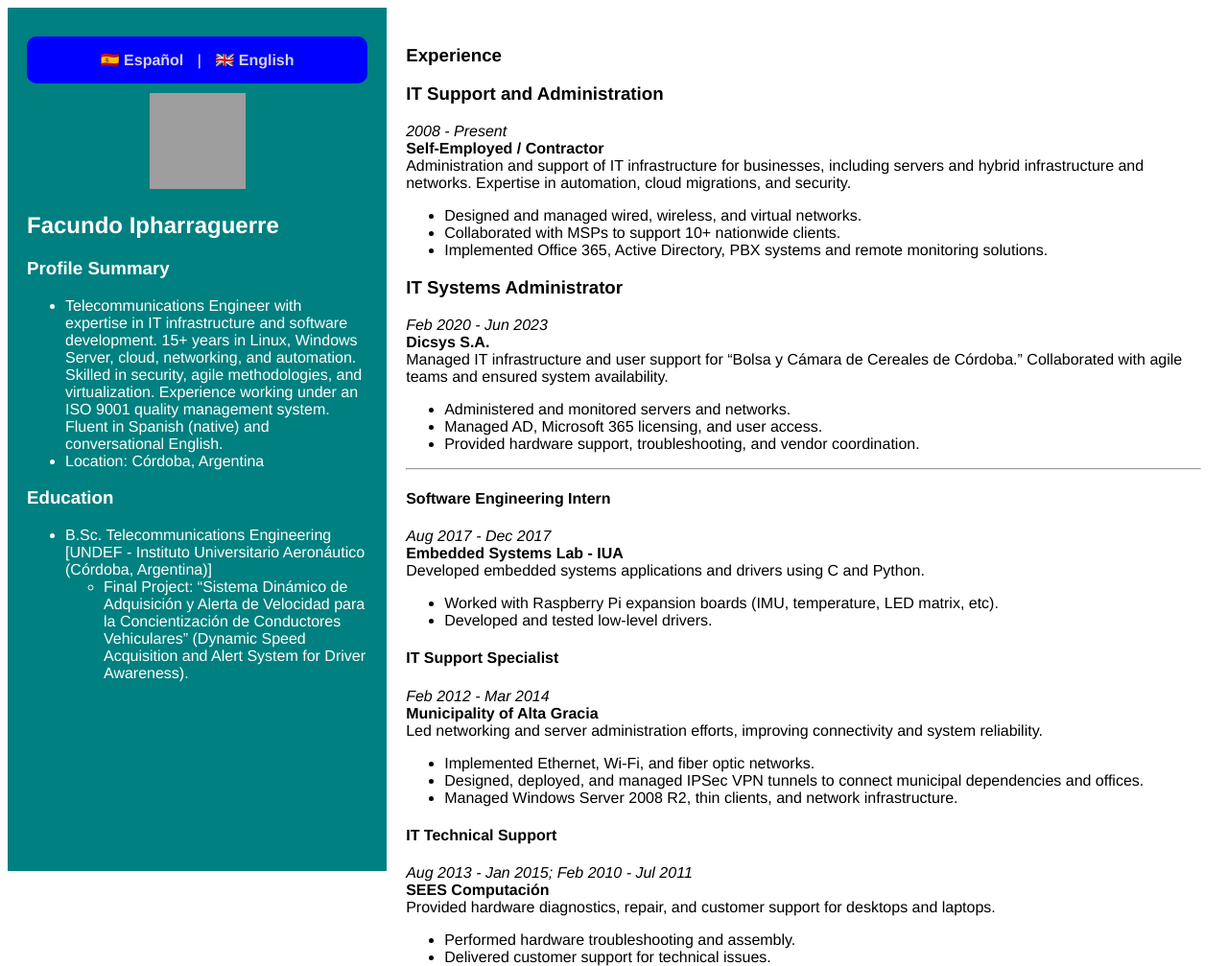
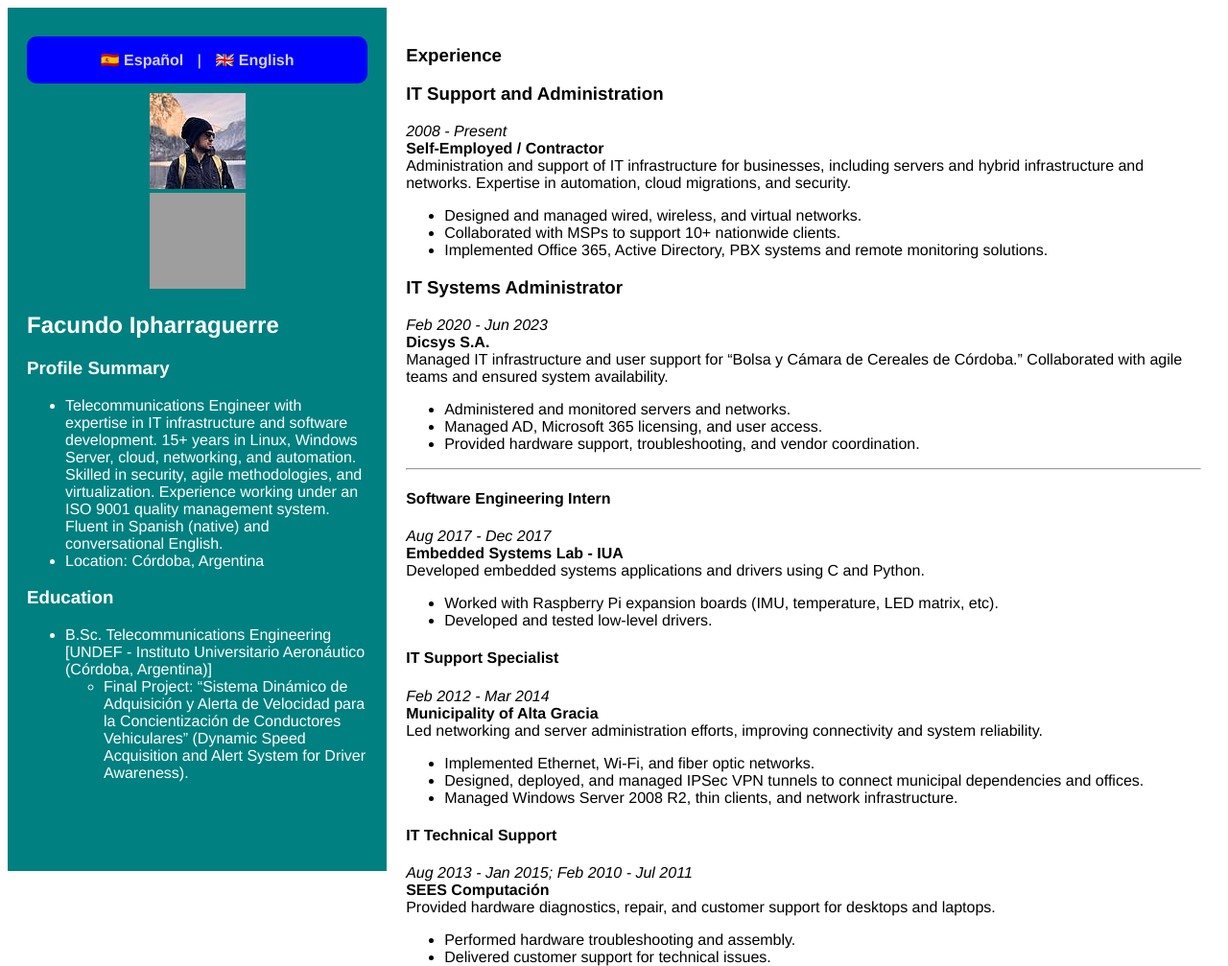
Before and after one commit to fipharraguerre/cv-homepage, a Jekyll site: the page built from index_en.md, in a window 1280 px wide. Shown: the whole page at 96% size. Built offline with Jekyll 4.4.1, drawn with Linux system fonts in a browser that asks for light colours; grey boxes are pictures that could not be loaded.

Commit message:
layout fixed

```diff
--- a/_layouts/default.html
+++ b/_layouts/default.html
@@ -12,6 +12,9 @@
 			<div id="language-switch">
 				<a href="{{ site.baseurl }}/es/">🇪🇸 Español</a> | <a href="{{ site.baseurl }}/en/">🇬🇧 English</a>
 			</div>
+				<div style="text-align: center;">
+				<img src="{{ site.baseurl }}/assets/avatar.jpg" alt="hallstatt" width="100" height="100">
+			</div>
             {{ page.sidebar | markdownify }}
         </aside>
 		<main class="content">
--- a/index_en.md
+++ b/index_en.md
@@ -6,7 +6,7 @@ permalink: /en/
 
 sidebar: |
   <div style="text-align: center;">
-    <img src="{{ site.baseurl }}/assets/avatar.jpg" alt="Hallstatt" width="100" height="100">
+    <img src="{{ site.baseurl }}/assets/avatar.jpg" alt="hallstatt" width="100" height="100">
   </div>
 
   ## Facundo Ipharraguerre
```
